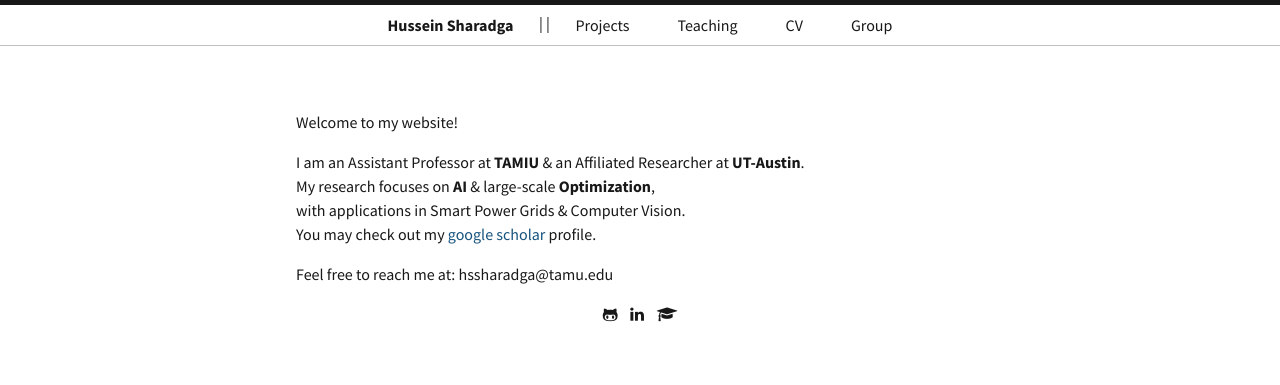
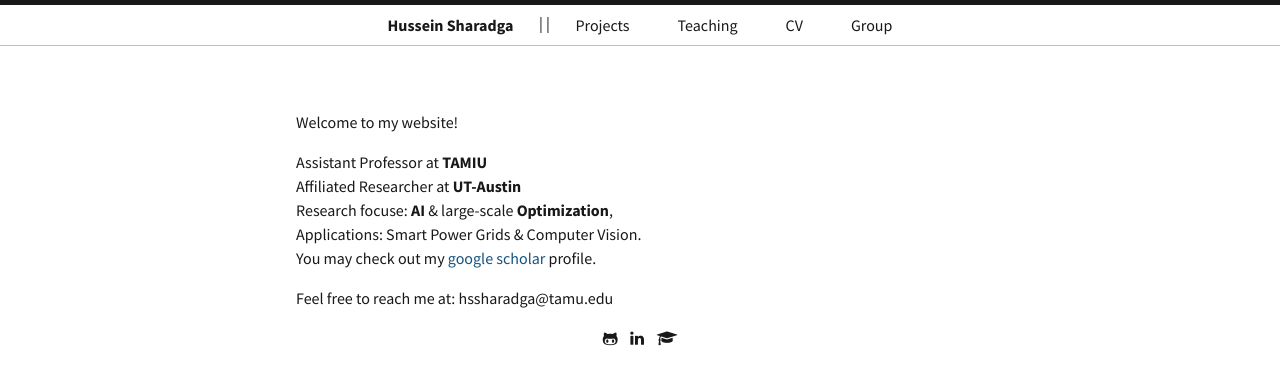
Before and after one commit to hssharadga/hssharadga.github.io, a Jekyll site: the page built from index.html, in a window 1280 px wide. Shown: the top 385 px of the page. Built offline with Jekyll 4.4.1, drawn with Linux system fonts in a browser that asks for light colours.

Commit message:
Update index.html

```diff
--- a/index.html
+++ b/index.html
@@ -17,9 +17,10 @@
    </p>
 
  <p style="text-align: left;">
-I am an Assistant Professor at <b>TAMIU</b> & an Affiliated Researcher at <b>UT-Austin</b>. <br>
-My research focuses on <b>AI</b> & large-scale <b>Optimization</b>,  <br>
-with applications in Smart Power Grids & Computer Vision. <br>
+Assistant Professor at <b>TAMIU</b> <br>
+Affiliated Researcher at <b>UT-Austin</b> <br>
+Research focuse: <b>AI</b> & large-scale <b>Optimization</b>,  <br>
+Applications: Smart Power Grids & Computer Vision. <br>
 You may check out my <a href="https://scholar.google.com/citations?user=F3R-63QAAAAJ&hl=en&oi=ao" target="_blank">google scholar</a> profile.
   </p>
 </div>
```
